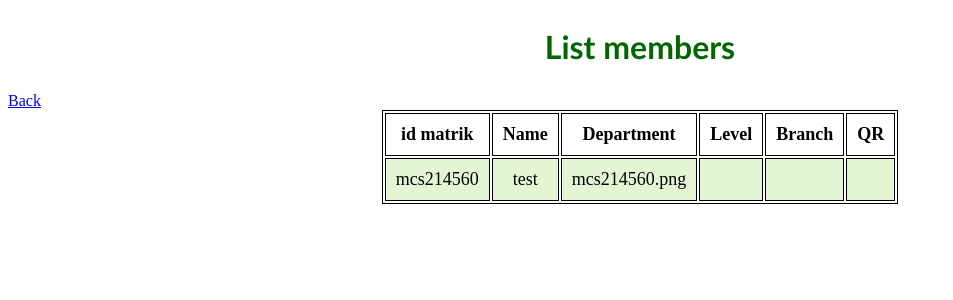
After one commit to khairilazizee/QRCSystem, a PHP site: page /QRCSystem/list.php in a window 1280 px wide. The commit adds this page. Shown: the top 300 px of the page, without its empty margins (0-953 px from the left). Run offline with PHP 8.4, Linux system fonts and the light colour scheme; data comes from the database, SQL or seed files in the repository.

Commit message:
update list

```diff
--- a/index.php
+++ b/index.php
@@ -18,7 +18,7 @@
       <a class="nav-link" href="praktisqr2/index.php">Register</a>
     </li>
     <li class="nav-item">
-      <a class="nav-link" href="#">List</a>
+      <a class="nav-link" href="list.php">List</a>
     </li>
     <li class="nav-item">
       <a class="nav-link" href="qrcodecam/index.php">Cam Scanner</a>
--- /dev/null
+++ b/list.php
@@ -0,0 +1,112 @@
+<!-- PHP code to establish connection with the localserver -->
+<?php
+// Username is root
+$user = 'root';
+$password = '';
+
+// Database name is geeksforgeeks
+$database = 'qr_convo';
+
+// Server is localhost with
+// port number 3306
+$servername='localhost';
+$mysqli = new mysqli($servername, $user,
+                $password, $database);
+
+
+
+// Checking for connections
+if ($mysqli->connect_error) {
+    die('Connect Error (' .
+    $mysqli->connect_errno . ') '.
+    $mysqli->connect_error);
+}
+
+// SQL query to select data from database
+$sql = " SELECT * FROM details_members ORDER BY id_matrik DESC ";
+$result = $mysqli->query($sql);
+$mysqli->close();
+?>
+<!-- HTML code to display data in tabular format -->
+<!DOCTYPE html>
+<html lang="en">
+
+<head>
+    <meta charset="UTF-8">
+    <title>GFG User Details</title>
+    <!-- CSS FOR STYLING THE PAGE -->
+    <style>
+        table {
+            margin: 0 auto;
+            font-size: large;
+            border: 1px solid black;
+        }
+
+        h1 {
+            text-align: center;
+            color: #006600;
+            font-size: xx-large;
+            font-family: 'Gill Sans', 'Gill Sans MT',
+            ' Calibri', 'Trebuchet MS', 'sans-serif';
+        }
+
+        td {
+            background-color: #E4F5D4;
+            border: 1px solid black;
+        }
+
+        th,
+        td {
+            font-weight: bold;
+            border: 1px solid black;
+            padding: 10px;
+            text-align: center;
+        }
+
+        td {
+            font-weight: lighter;
+        }
+    </style>
+</head>
+
+<body>
+    <section>
+        <h1>List members</h1>
+        <!-- TABLE CONSTRUCTION -->
+
+        <table>
+            <tr>
+                <th>id matrik</th>
+                <th>Name</th>
+                <th>Department</th>
+                <th>Level</th>
+                <th>Branch</th>
+                <th>QR</th>
+            </tr>
+            <!-- PHP CODE TO FETCH DATA FROM ROWS -->
+            <?php
+                // LOOP TILL END OF DATA
+                while($rows=$result->fetch_assoc())
+                {
+            ?>
+            <tr>
+                <!-- FETCHING DATA FROM EACH
+                    ROW OF EVERY COLUMN -->
+                <td><?php echo $rows['id_matrik'];?></td>
+                <td><?php echo $rows['fullname'];?></td>
+                <td><?php echo $rows['department'];?></td>
+                <td><?php echo $rows['level'];?></td>
+                <td><?php echo $rows['branch'];?></td>
+                <td><?php echo $rows['imageqr'];?></td>
+            </tr>
+            <?php
+                }
+            ?>
+            <div>
+            <a href="index.php" class="btn btn-primary">Back </a>
+            </div>
+        </table>
+    </section>
+</body>
+
+</html>
```
Also changed, not shown: praktisqr2/proses.php (+7 -7 lines), praktisqr2/imageqr/mcs 214588.png (added).
